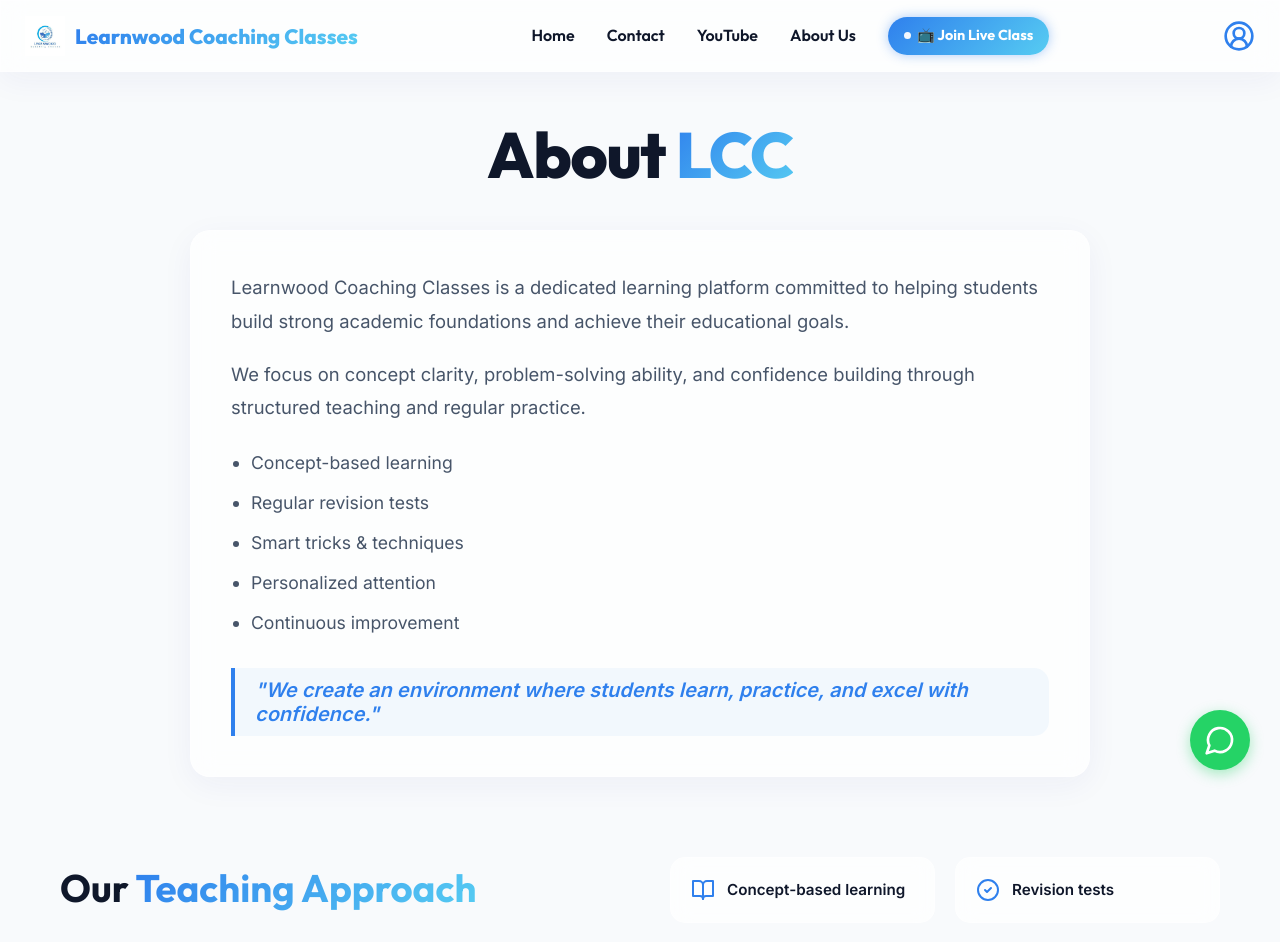
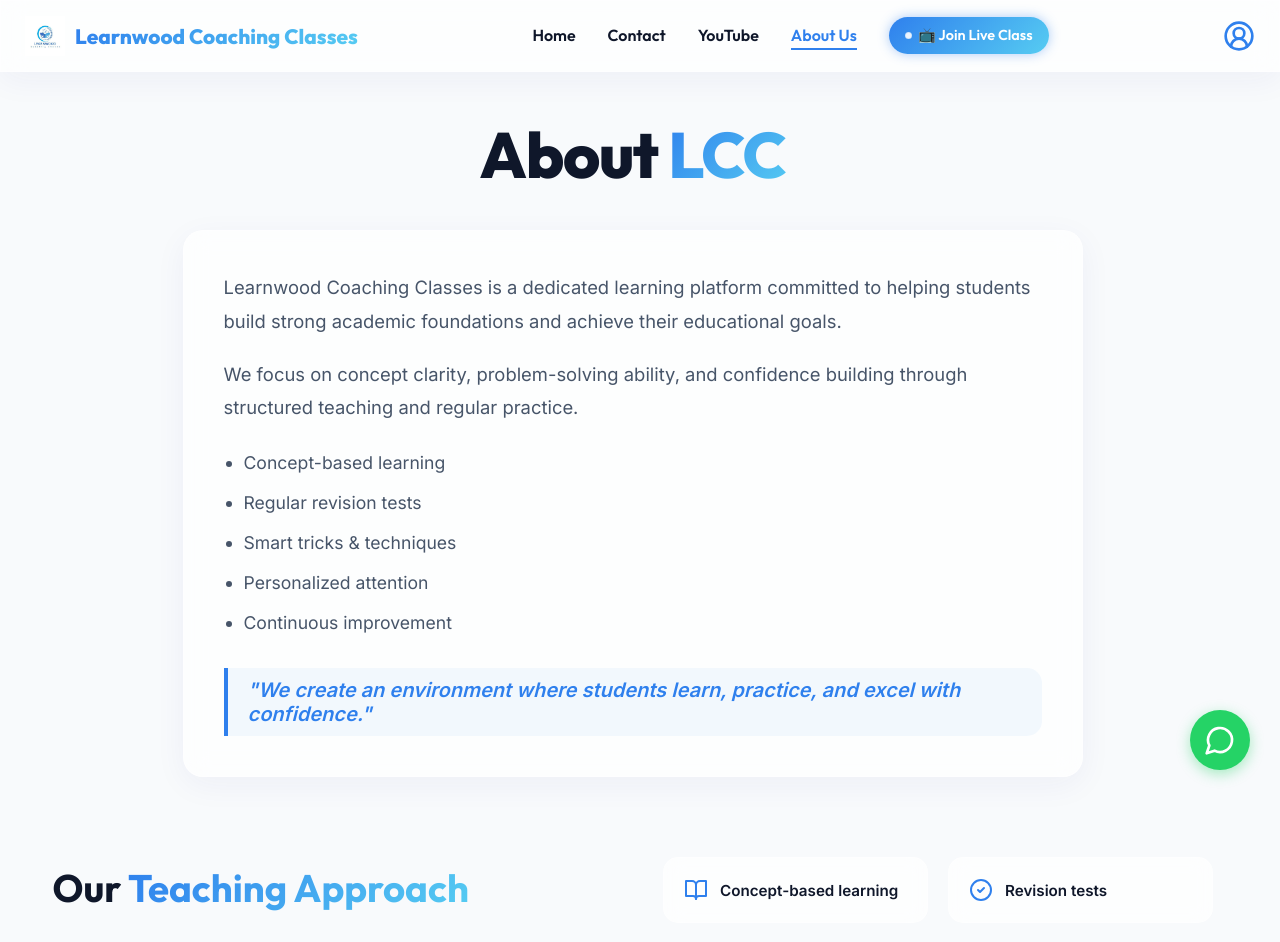
Before and after one commit to psukhmeet/LCC, a React (Vite) app: page /about in a window 1280 px wide. Shown: the top 942 px of the page. Built offline with nearby package versions, Linux system fonts and the light colour scheme; no server answers; the database is empty.

Commit message:
smoother transitions

```diff
--- a/src/App.jsx
+++ b/src/App.jsx
@@ -1,3 +1,5 @@
+import { useEffect } from 'react';
+import { AnimatePresence, motion, useReducedMotion } from 'framer-motion';
 import { BrowserRouter as Router, Routes, Route, useLocation, Navigate } from 'react-router-dom';
 import Navbar from './components/layout/Navbar';
 import Footer from './components/layout/Footer';
@@ -22,19 +24,35 @@
 /* ─── Main layout wrapper — hides nav/footer on classroom pages ─── */
 const AppContent = () => {
   const location = useLocation();
+  const shouldReduceMotion = useReducedMotion();
   const isClassroomRoute = location.pathname.startsWith('/live');
   const isAuthRoute      = ['/login'].includes(location.pathname);
   const isFullPage       = isClassroomRoute || isAuthRoute;
+
+  useEffect(() => {
+    if (!isClassroomRoute) {
+      window.scrollTo({
+        top: 0,
+        behavior: shouldReduceMotion ? 'auto' : 'smooth',
+      });
+    }
+  }, [location.pathname, isClassroomRoute, shouldReduceMotion]);
 
   return (
     <div className={isFullPage ? '' : 'app-container'}>
       {!isFullPage && <Navbar />}
 
-      <main
+      <AnimatePresence mode="wait" initial={false}>
+        <motion.main
+          key={location.pathname}
           className={isFullPage ? '' : 'main-content'}
           style={isFullPage ? { height: '100vh', width: '100vw' } : {}}
+          initial={shouldReduceMotion ? false : { opacity: 0, y: 12 }}
+          animate={shouldReduceMotion ? { opacity: 1 } : { opacity: 1, y: 0 }}
+          exit={shouldReduceMotion ? { opacity: 0 } : { opacity: 0, y: -8 }}
+          transition={{ duration: 0.28, ease: [0.22, 1, 0.36, 1] }}
         >
-        <Routes>
+          <Routes location={location} key={location.pathname}>
             {/* ── Public ── */}
             <Route path="/"                 element={<Home />} />
             <Route path="/about"            element={<About />} />
@@ -65,7 +83,8 @@
             {/* ── Fallback ── */}
             <Route path="*" element={<Navigate to="/" replace />} />
           </Routes>
-      </main>
+        </motion.main>
+      </AnimatePresence>
 
       {!isFullPage && <WhatsAppCTA />}
       {!isFullPage && <Footer />}
--- a/src/components/layout/Navbar.jsx
+++ b/src/components/layout/Navbar.jsx
@@ -1,6 +1,6 @@
 import { useState } from 'react';
-import { Link, useNavigate } from 'react-router-dom';
-import { BookOpen, UserCircle2, Menu, X, Radio } from 'lucide-react';
+import { Link, NavLink, useNavigate } from 'react-router-dom';
+import { UserCircle2, Menu, X } from 'lucide-react';
 import logoImg from '../../assets/logo.png';
 import { useAuthContext } from '../../context/AuthContext';
 
@@ -30,45 +30,30 @@
           <span>Learnwood Coaching Classes</span>
         </Link>
 
-        <button className="mobile-toggle" onClick={toggleMenu} aria-label="Toggle Menu">
+        <button
+          className="mobile-toggle"
+          onClick={toggleMenu}
+          aria-expanded={isMenuOpen}
+          aria-label="Toggle Menu"
+        >
           {isMenuOpen ? <X size={28} /> : <Menu size={28} />}
         </button>
 
         <ul className={`nav-links ${isMenuOpen ? 'active' : ''}`}>
-          <li><Link to="/" onClick={close}>Home</Link></li>
-          <li><Link to="/contact" onClick={close}>Contact</Link></li>
-          <li><Link to="https://www.youtube.com/@LearnwoodCoachingClasses" target="blank" onClick={close}>YouTube</Link></li>
-          <li><Link to="/about" onClick={close}>About Us</Link></li>
+          <li><NavLink to="/" end onClick={close}>Home</NavLink></li>
+          <li><NavLink to="/contact" onClick={close}>Contact</NavLink></li>
+          <li><a href="https://www.youtube.com/@LearnwoodCoachingClasses" target="_blank" rel="noopener noreferrer" onClick={close}>YouTube</a></li>
+          <li><NavLink to="/about" onClick={close}>About Us</NavLink></li>
 
           {/* ── Live Classes CTA ── */}
           <li>
             <a
               href="/dashboard"
               onClick={handleLiveClassesClick}
-              style={{
-                display: 'inline-flex',
-                alignItems: 'center',
-                gap: '6px',
-                background: 'linear-gradient(135deg, #2F80ED, #56CCF2)',
-                color: 'white',
-                padding: '7px 16px',
-                borderRadius: '20px',
-                fontWeight: 700,
-                fontSize: '0.9rem',
-                textDecoration: 'none',
-                boxShadow: '0 0 12px rgba(47,128,237,0.4)',
-                transition: 'transform 0.2s, box-shadow 0.2s',
-                whiteSpace: 'nowrap',
-              }}
-              onMouseEnter={e => { e.currentTarget.style.transform = 'translateY(-2px)'; e.currentTarget.style.boxShadow = '0 4px 20px rgba(86,204,242,0.5)'; }}
-              onMouseLeave={e => { e.currentTarget.style.transform = 'translateY(0)'; e.currentTarget.style.boxShadow = '0 0 12px rgba(47,128,237,0.4)'; }}
+              className="nav-live-link"
             >
               {/* Pulsing live dot */}
-              <span style={{
-                width: '7px', height: '7px', borderRadius: '50%',
-                background: 'white', display: 'inline-block',
-                animation: 'navLivePulse 1.5s ease-in-out infinite',
-              }} />
+              <span className="nav-live-dot" />
               {currentUser ? '🎓 My Classes' : '📺 Join Live Class'}
             </a>
           </li>
@@ -135,9 +120,6 @@
           )}
         </div>
       </div>
-
-      {/* Pulse keyframe */}
-      <style>{`@keyframes navLivePulse { 0%,100%{opacity:1} 50%{opacity:0.4} }`}</style>
     </nav>
   );
 };
--- a/src/components/ui/WhatsAppCTA.jsx
+++ b/src/components/ui/WhatsAppCTA.jsx
@@ -16,6 +16,7 @@
         href={waLink}
         target="_blank"
         rel="noopener noreferrer"
+        className="whatsapp-float"
         style={{
           display: 'flex',
           alignItems: 'center',
@@ -26,11 +27,8 @@
           borderRadius: '50%',
           boxShadow: '0 4px 14px rgba(37, 211, 102, 0.4)',
           color: 'white',
-          textDecoration: 'none',
-          transition: 'transform 0.3s ease'
+          textDecoration: 'none'
         }}
-        onMouseEnter={(e) => e.currentTarget.style.transform = 'scale(1.1)'}
-        onMouseLeave={(e) => e.currentTarget.style.transform = 'scale(1)'}
       >
         <MessageCircle size={32} />
       </a>
--- a/src/index.css
+++ b/src/index.css
@@ -6,15 +6,30 @@
   --bg-color: #F8FAFC;
   --text-dark: #0f172a;
   --text-light: #475569;
+  --ease-smooth: cubic-bezier(0.22, 1, 0.36, 1);
+  --ease-bouncy: cubic-bezier(0.34, 1.56, 0.64, 1);
+  --duration-fast: 180ms;
+  --duration-normal: 320ms;
 
   --font-heading: 'Outfit', sans-serif;
   --font-body: 'Inter', sans-serif;
+}
+
+html {
+  scroll-behavior: smooth;
+  scrollbar-gutter: stable;
 }
 
 * {
   margin: 0;
   padding: 0;
   box-sizing: border-box;
+}
+
+*,
+*::before,
+*::after {
+  -webkit-tap-highlight-color: transparent;
 }
 
 .icon-circle {
@@ -82,6 +97,11 @@
   -webkit-backdrop-filter: blur(12px);
   border: 1px solid rgba(255, 255, 255, 0.4);
   box-shadow: 0 8px 32px rgba(31, 38, 135, 0.05);
+  transition:
+    transform var(--duration-normal) var(--ease-smooth),
+    box-shadow var(--duration-normal) var(--ease-smooth),
+    border-color var(--duration-normal) var(--ease-smooth),
+    background-color var(--duration-normal) var(--ease-smooth);
 }
 
 /* Buttons */
@@ -97,14 +117,23 @@
   align-items: center;
   justify-content: center;
   gap: 8px;
-  transition: all 0.3s cubic-bezier(0.4, 0, 0.2, 1);
+  will-change: transform;
+  transition:
+    transform var(--duration-normal) var(--ease-bouncy),
+    box-shadow var(--duration-normal) var(--ease-smooth),
+    filter var(--duration-normal) var(--ease-smooth);
   box-shadow: 0 4px 15px var(--accent);
   text-decoration: none;
+  cursor: pointer;
 }
 
 .btn-primary:hover {
-  transform: translateY(-3px) scale(1.02);
+  transform: translate3d(0, -3px, 0) scale(1.02);
   box-shadow: 0 8px 25px rgba(86, 204, 242, 0.6);
+}
+
+.btn-primary:active {
+  transform: translate3d(0, -1px, 0) scale(0.99);
 }
 
 .btn-outline {
@@ -115,15 +144,24 @@
   border: 2px solid var(--primary);
   font-family: var(--font-heading);
   font-weight: 600;
-  transition: all 0.3s ease;
+  transition:
+    transform var(--duration-normal) var(--ease-bouncy),
+    box-shadow var(--duration-normal) var(--ease-smooth),
+    background-color var(--duration-normal) var(--ease-smooth),
+    color var(--duration-normal) var(--ease-smooth);
   text-decoration: none;
+  cursor: pointer;
 }
 
 .btn-outline:hover {
   background: var(--primary);
   color: white;
-  transform: translateY(-3px);
+  transform: translate3d(0, -3px, 0);
   box-shadow: 0 8px 25px rgba(47, 128, 237, 0.3);
+}
+
+.btn-outline:active {
+  transform: translate3d(0, -1px, 0);
 }
 
 /* Typography styles */
@@ -161,7 +199,10 @@
   width: 100%;
   z-index: 1001;
   /* Higher than particles */
-  transition: all 0.3s ease;
+  transition:
+    background-color var(--duration-normal) var(--ease-smooth),
+    box-shadow var(--duration-normal) var(--ease-smooth),
+    backdrop-filter var(--duration-normal) var(--ease-smooth);
 }
 
 .navbar .container {
@@ -180,6 +221,11 @@
   display: flex;
   align-items: center;
   gap: 10px;
+  transition: transform var(--duration-normal) var(--ease-bouncy);
+}
+
+.logo:hover {
+  transform: translate3d(0, -1px, 0);
 }
 
 .logo span {
@@ -210,8 +256,11 @@
   font-family: var(--font-heading);
   font-weight: 600;
   font-size: 1rem;
-  transition: all 0.3s ease;
+  transition:
+    color var(--duration-normal) var(--ease-smooth),
+    transform var(--duration-normal) var(--ease-smooth);
   position: relative;
+  will-change: transform;
 }
 
 .nav-links a::after {
@@ -219,18 +268,23 @@
   position: absolute;
   bottom: -5px;
   left: 0;
-  width: 0;
+  width: 100%;
   height: 2px;
   background: var(--primary);
-  transition: width 0.3s ease;
+  transform: scaleX(0);
+  transform-origin: left;
+  transition: transform var(--duration-normal) var(--ease-smooth);
 }
 
-.nav-links a:hover {
+.nav-links a:hover,
+.nav-links a.active {
   color: var(--primary);
+  transform: translate3d(0, -1px, 0);
 }
 
-.nav-links a:hover::after {
-  width: 100%;
+.nav-links a:hover::after,
+.nav-links a.active::after {
+  transform: scaleX(1);
 }
 
 .mobile-toggle {
@@ -240,10 +294,102 @@
   color: var(--text-dark);
   cursor: pointer;
   z-index: 1002;
+  transition: transform var(--duration-normal) var(--ease-bouncy), color var(--duration-normal) var(--ease-smooth);
+}
+
+.mobile-toggle:hover {
+  color: var(--primary);
+  transform: scale(1.08);
 }
 
 .mobile-only {
   display: none;
+}
+
+.nav-live-link {
+  display: inline-flex !important;
+  align-items: center;
+  gap: 6px;
+  background: linear-gradient(135deg, #2F80ED, #56CCF2);
+  color: white !important;
+  padding: 7px 16px !important;
+  border-radius: 20px;
+  font-weight: 700;
+  font-size: 0.9rem !important;
+  text-decoration: none;
+  box-shadow: 0 0 12px rgba(47, 128, 237, 0.4);
+  white-space: nowrap;
+  transition:
+    transform var(--duration-normal) var(--ease-bouncy),
+    box-shadow var(--duration-normal) var(--ease-smooth),
+    filter var(--duration-normal) var(--ease-smooth) !important;
+}
+
+.nav-live-link:hover {
+  transform: translate3d(0, -2px, 0) scale(1.02) !important;
+  box-shadow: 0 8px 24px rgba(86, 204, 242, 0.5);
+}
+
+.nav-live-link::after {
+  display: none;
+}
+
+.nav-live-dot {
+  width: 7px;
+  height: 7px;
+  border-radius: 50%;
+  background: white;
+  display: inline-block;
+  animation: navLivePulse 1.6s var(--ease-smooth) infinite;
+}
+
+@keyframes navLivePulse {
+  0%, 100% {
+    opacity: 1;
+    transform: scale(1);
+  }
+
+  50% {
+    opacity: 0.45;
+    transform: scale(0.72);
+  }
+}
+
+.profile-link,
+.footer-link,
+.footer-social-link,
+.whatsapp-float {
+  transition:
+    color var(--duration-normal) var(--ease-smooth),
+    transform var(--duration-normal) var(--ease-bouncy),
+    box-shadow var(--duration-normal) var(--ease-smooth),
+    background-color var(--duration-normal) var(--ease-smooth),
+    border-color var(--duration-normal) var(--ease-smooth);
+}
+
+.profile-link:hover,
+.footer-social-link:hover {
+  transform: translate3d(0, -2px, 0);
+}
+
+.footer-link,
+.footer-social-link {
+  color: #94A3B8;
+  text-decoration: none;
+}
+
+.footer-link:hover,
+.footer-social-link:hover {
+  color: #fff;
+}
+
+.whatsapp-float:hover {
+  transform: translate3d(0, -3px, 0) scale(1.08);
+  box-shadow: 0 12px 28px rgba(37, 211, 102, 0.42) !important;
+}
+
+.whatsapp-float:active {
+  transform: translate3d(0, -1px, 0) scale(1.02);
 }
 
 /* Responsive adjustments */
@@ -269,7 +415,7 @@
   .nav-links {
     position: fixed;
     top: 0;
-    right: -100%;
+    right: 0;
     width: 260px;
     height: 100vh;
     background: rgba(255, 255, 255, 0.95);
@@ -278,13 +424,26 @@
     flex-direction: column;
     padding: 80px 24px;
     box-shadow: -10px 0 30px rgba(0, 0, 0, 0.1);
-    transition: right 0.4s cubic-bezier(0.4, 0, 0.2, 1);
+    opacity: 0;
+    transform: translate3d(105%, 0, 0);
+    visibility: hidden;
+    transition:
+      transform 420ms var(--ease-smooth),
+      opacity 260ms var(--ease-smooth),
+      visibility 0ms linear 420ms;
     z-index: 1001;
     align-items: flex-start;
+    will-change: transform;
   }
 
   .nav-links.active {
-    right: 0;
+    opacity: 1;
+    transform: translate3d(0, 0, 0);
+    visibility: visible;
+    transition:
+      transform 420ms var(--ease-smooth),
+      opacity 260ms var(--ease-smooth),
+      visibility 0ms;
   }
 
   .nav-links li {
@@ -296,6 +455,11 @@
     display: block;
     width: 100%;
     padding: 10px 0;
+  }
+
+  .nav-live-link {
+    justify-content: center;
+    margin-top: 4px;
   }
 
   .desktop-only {
@@ -496,12 +660,16 @@
   display: flex;
   gap: 12px;
   align-items: center;
-  transition: all 0.3s ease;
+  transition:
+    transform var(--duration-normal) var(--ease-bouncy),
+    box-shadow var(--duration-normal) var(--ease-smooth),
+    background-color var(--duration-normal) var(--ease-smooth);
   border: 1px solid rgba(255, 255, 255, 0.4);
+  will-change: transform;
 }
 
 .feature-card:hover {
-  transform: translateY(-5px);
+  transform: translate3d(0, -5px, 0);
   background: white;
   box-shadow: 0 10px 30px rgba(0, 0, 0, 0.05);
 }
@@ -528,11 +696,14 @@
   padding: 45px 30px;
   text-align: center;
   border-radius: 30px;
-  transition: transform 0.3s ease;
+  transition:
+    transform var(--duration-normal) var(--ease-bouncy),
+    box-shadow var(--duration-normal) var(--ease-smooth);
+  will-change: transform;
 }
 
 .mission-card:hover {
-  transform: translateY(-5px);
+  transform: translate3d(0, -5px, 0);
 }
 
 .mission-card svg {
@@ -619,3 +790,18 @@
     padding: 30px 20px;
   }
 }
+
+@media (prefers-reduced-motion: reduce) {
+  html {
+    scroll-behavior: auto;
+  }
+
+  *,
+  *::before,
+  *::after {
+    animation-duration: 0.001ms !important;
+    animation-iteration-count: 1 !important;
+    scroll-behavior: auto !important;
+    transition-duration: 0.001ms !important;
+  }
+}
```
Also changed, not shown: src/components/layout/Footer.jsx (+11 -12 lines), 6 other files (tests, documents, lock files or other folders). Lines whose indentation alone changed are shown as unchanged.
